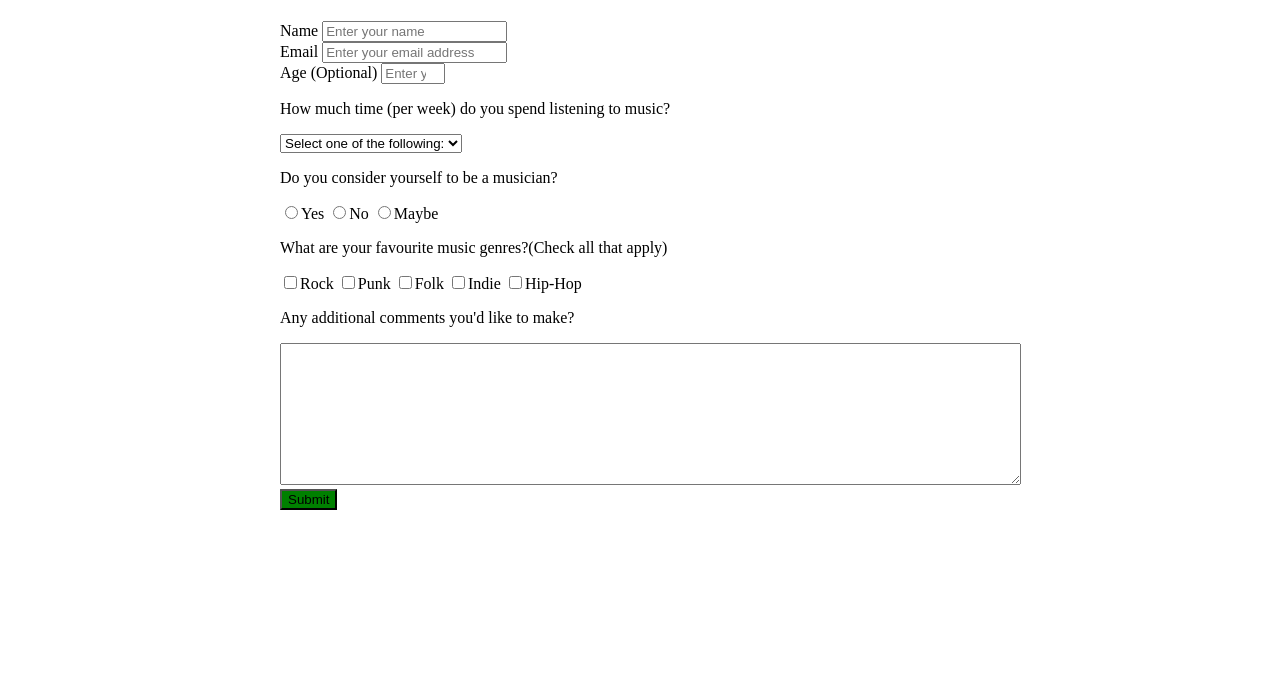
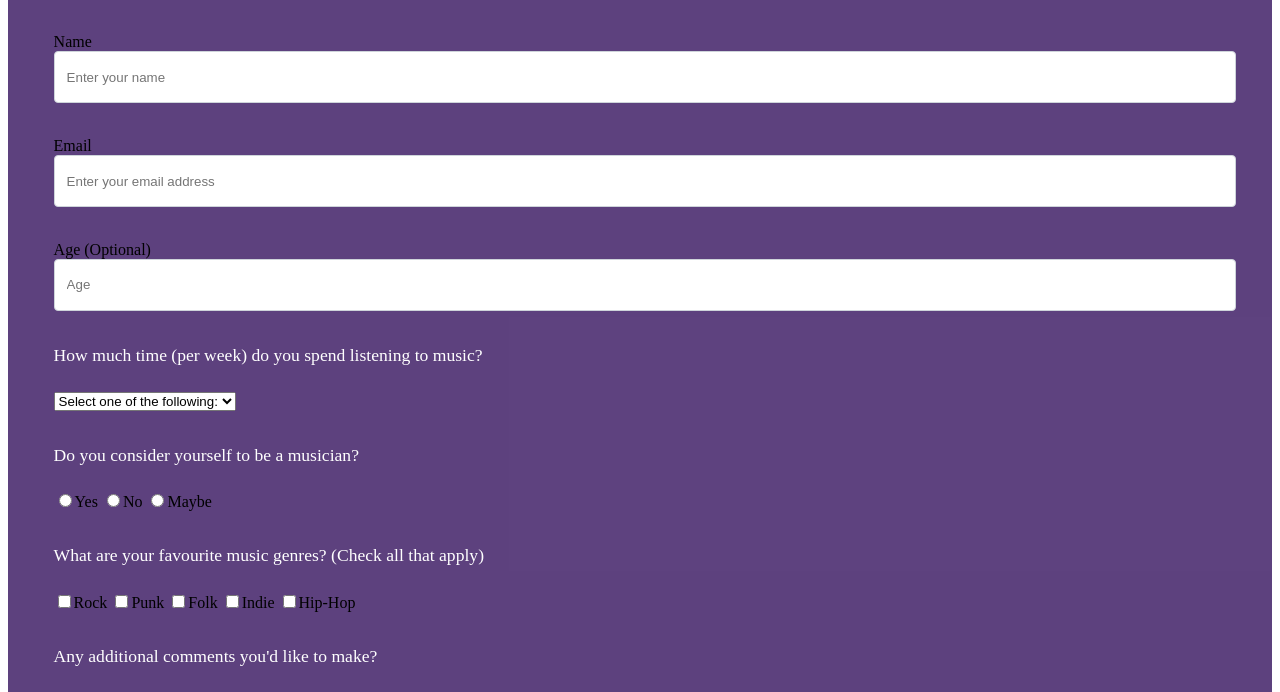
Before and after one commit to EdwardSimmons/EdwardSimmons.github.io, a plain HTML site: page FreeCodeCamp_02_Survey_Form/index.html in a window 1280 px wide. Shown: the part 192-884 px from the top of the page. Before the commit the page ends 800 px from the top, so only its background shows below. Drawn offline with Linux system fonts and the light colour scheme.

Commit message:
Big edit.

```diff
--- a/FreeCodeCamp_02_Survey_Form/index.html
+++ b/FreeCodeCamp_02_Survey_Form/index.html
@@ -16,7 +16,7 @@
             the time to complete this survey, please answer honestly...</p>
         </header>
 
-        <form id="surevey-form">
+        <form id="survey-form">
           <div class="form-group">
             <label id="name-label" for="name">Name</label>
             <input
@@ -49,13 +49,13 @@
               min="1"
               max="110"
               class="form-control"
-              placeholder="Enter your your age (in years)"
+              placeholder="Age"
               />
           </div>
 
           <div class="form-group">
             <p>How much time (per week) do you spend listening to music?</p>
-            <select id=dropdown name=frequency class="form-control" required>
+            <select id=dropdown name=frequency  required>
               <option disabled selected value>Select one of the following:</option>
               <option value="<1">Up to 1 hour per week</option>
               <option value="<3">Up to 3 hours per week</option>
@@ -85,7 +85,7 @@
           </div>
 
           <div class="form-group">
-            <p>What are your favourite music genres?<span class="hint">(Check
+            <p>What are your favourite music genres? <span class="hint">(Check
               all that apply)</span></p>
             <label>
               <input type="checkbox" name="genre"
--- a/FreeCodeCamp_02_Survey_Form/survey_style.css
+++ b/FreeCodeCamp_02_Survey_Form/survey_style.css
@@ -1,38 +1,43 @@
 .container {
   width: 100%;
   margin: 1.618rem auto 0 auto;
-}
-
-@media (min-width: 576px) {
-  .container {
-    max-width: 540px;
-  }
-}
-
-@media (min-width: 768px) {
-  .container {
-    max-width: 720px;
-  }
+  background-color: rgba(155, 128, 188, 0.77)
+  padding: 1.61rem;
 }
 
 .header {
-
+  padding: 0 0.618rem;
+  margin: 1.618rem;
 }
 
 h1 {
-
+  font-size: 1.618rem;
 }
 
 h2 {
+  font-size: 2rem;
+}
 
+h1,
+h2 {
+  font-weight: bolder;
+  line-height: 1.618rem;
 }
 
 p {
+  font-size: 1.1rem;
+  color: white;
+}
 
+h1,
+h2,
+p {
+  margin-top: 0;
+  margin-bottom: 1.618rem;
 }
 
 .text-center{
-
+  text-align: center;
 }
 
 .description {
@@ -41,21 +46,35 @@ p {
   text-shadow: 1px 1px 1px rgba(0, 0, 0, 0.4);
 }
 
+form {
+  background: rgba(76, 45, 113, 0.9);
+  padding: 2.5rem 0.6rem;
+  border-radius: 0.5rem;
+}
+
 .form-group {
-
+  margin: 0 3rem 1.618rem 2rem;
+  padding: 0.25rem;
 }
 
 .form-control {
-
+  display: block;
+  width: 100%;
+  height: 2.375rem;
+  padding: 0.375rem 0.75rem;
+  color: #495057;
+  background-color: #fff;
+  border: 1px solid #ced4da;
+  border-radius: 0.25rem;
 }
 
 .hint {
-
+  font-weight: light;
 }
 
 .input-radio,
 .input-checkbox {
-
+  color: white;
 }
 
 .input-textbox {
@@ -66,5 +85,10 @@ p {
 }
 
 .submit-button {
+  display: block;
+  width: 100%;
+  height: 5rem;
+  padding: 0.2rem;
   background-color: green;
+  font-size: 3rem;
 }
```
